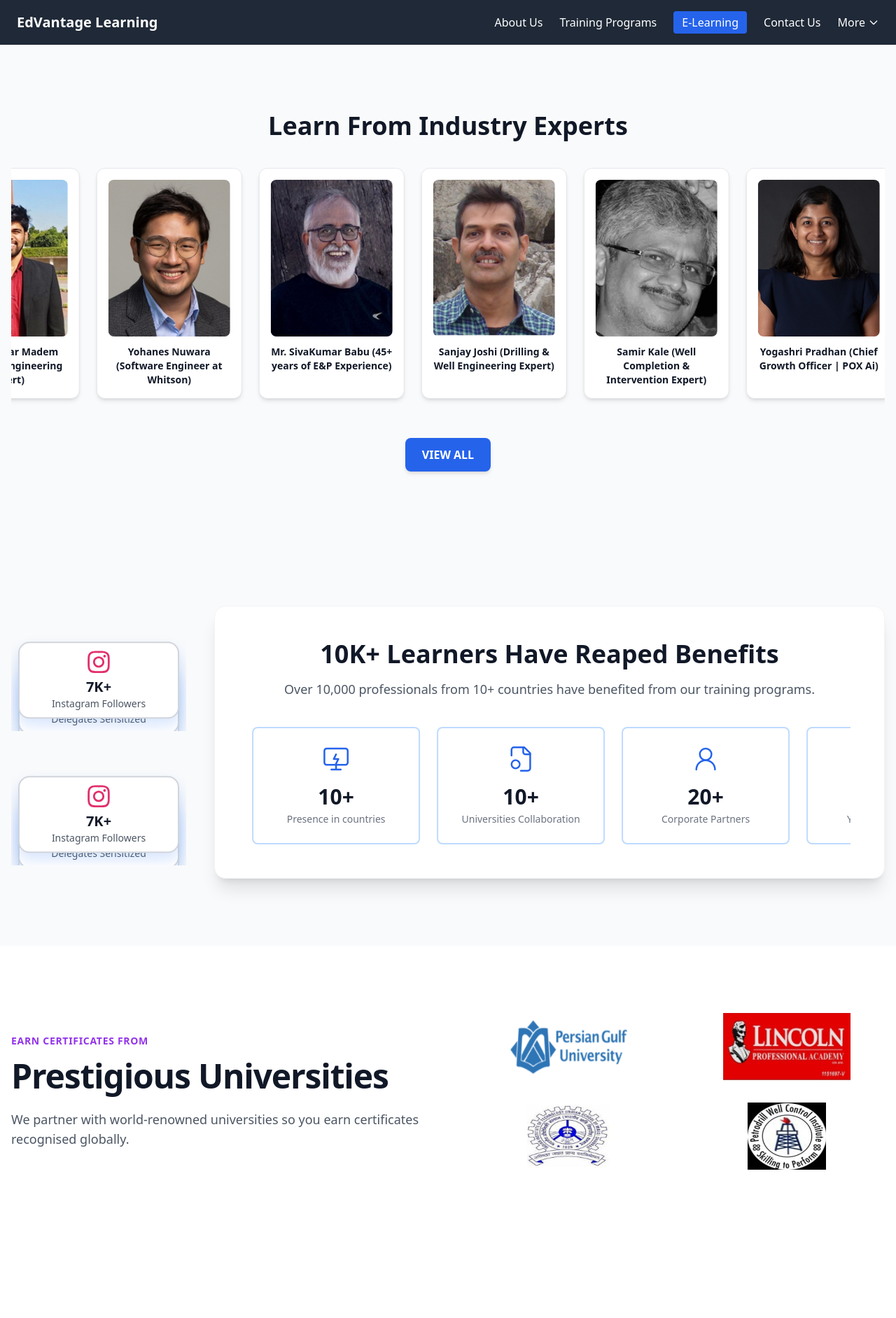
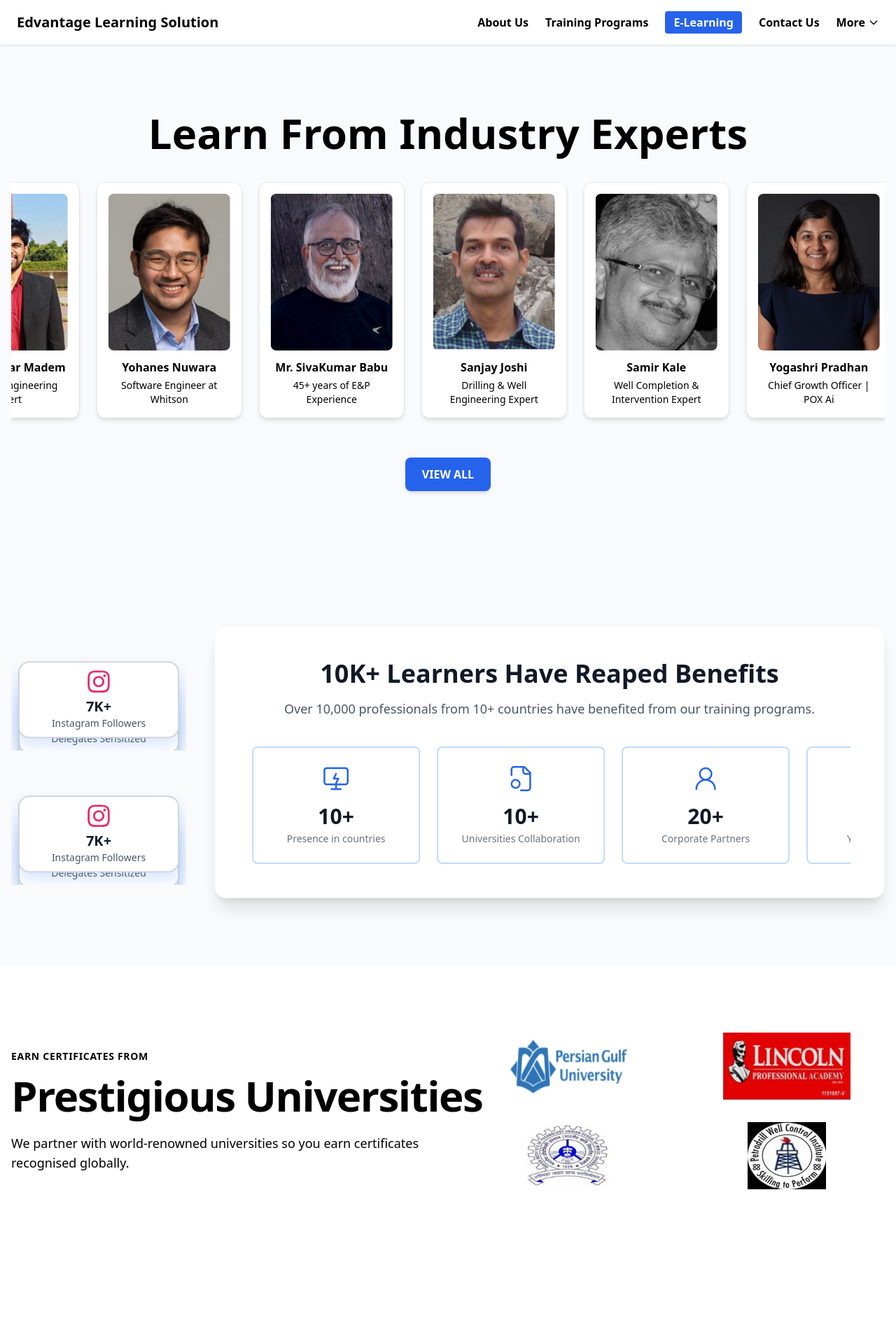
Before and after one commit to Anuj1212G/Edvantage, a React (Vite) app in the folder frontend/: page /mediaArticles in a window 1280 px wide. Shown: the top 1884 px of the page at 70% size. Built offline with nearby package versions, Linux system fonts and the light colour scheme.

Commit message:
more improvement in frontend

```diff
--- a/frontend/src/components/Footer.jsx
+++ b/frontend/src/components/Footer.jsx
@@ -55,7 +55,7 @@
                 <BookOpen className="h-8 w-8 text-white" />
               </div>
               <div>
-                <h2 className="text-xl font-bold">Edvantage Learning</h2>
+                <h2 className="text-xl font-bold">Edvantage Learning Solution</h2>
                 <p className="text-gray-400 text-sm">Oil & Gas Excellence</p>
               </div>
             </div>
@@ -183,7 +183,7 @@
                 <div className="max-w-7xl mx-auto px-4 sm:px-6 lg:px-8 py-6">
                   <div className="flex flex-col md:flex-row justify-between items-center space-y-4 md:space-y-0">
                     <div className="text-gray-400 text-sm">
-                      © 2025 Edvantage Learning. All rights reserved.
+                      © 2025 Edvantage Learning Solution. All rights reserved.
                     </div>
                     <div className="flex space-x-6 text-sm">
                       <a href="#" className="text-gray-400 hover:text-white transition-colors">Privacy Policy</a>
--- a/frontend/src/components/Header.jsx
+++ b/frontend/src/components/Header.jsx
@@ -1,92 +1,8 @@
-// // src/components/Header.jsx
-// import { Link, useLocation } from "react-router-dom";
-// import { useAuth } from "../context/AuthContext";
-
-// // --- Sub-Components for Link Groups ---
-
-// const WebsiteLinks = () => (
-//     <>
-//         <Link to="/">Home</Link>
-//         <Link to="/about">About</Link>
-//         <Link to="/programs">Programs</Link>
-//         <Link to="/placements">Placements</Link>
-//         <Link to="/events">Events</Link>
-//         <Link
-//             to="/courses" // Changed from /elearning to match the LMS route
-//             className="bg-blue-600 px-3 py-1 rounded hover:bg-blue-500"
-//         >
-//             E-Learning
-//         </Link>
-//     </>
-// );
-
-// const LMSLinks = ({ user, logout }) => (
-//     <>
-//         <Link to="/">Main Home</Link> {/* 👈 Added Main Home link */}
-//         <Link to="/courses">All Courses</Link>
-//         {user ? (
-//             <>
-//                 <Link to="/my-learning">My Learning</Link>
-//                 <Link to="/profile">Profile</Link>
-//                 <button
-//                     onClick={logout}
-//                     className="ml-4 px-3 py-1 bg-red-500 text-white rounded hover:bg-red-600"
-//                 >
-//                     Logout
-//                 </button>
-//             </>
-//         ) : (
-//             <>
-//                 <Link to="/login" className="text-gray-600 hover:text-gray-800">Login</Link>
-//                 <Link to="/signup" className="ml-4 px-3 py-1 bg-yellow-500 text-white rounded hover:bg-yellow-600">Signup</Link>
-//             </>
-//         )}
-//     </>
-// );
-
-// // --- Main Header Component ---
-
-// export default function Header() {
-//     const location = useLocation();
-//     const { user, logout } = useAuth();
-
-//     // Determine if the user is on an LMS-specific route
-//     const isLMSPath = location.pathname.startsWith("/courses") ||
-//                      location.pathname.startsWith("/checkout") ||
-//                      location.pathname.startsWith("/my-learning") ||
-//                      location.pathname.startsWith("/profile");
-
-//     const headerClasses = isLMSPath
-//         ? "bg-white shadow text-gray-800" // LMS style
-//         : "bg-gray-800 text-white";       // Website style
-
-//     const linkClasses = isLMSPath ? "text-gray-600 hover:text-gray-800" : "hover:text-gray-300";
-
-//     return (
-//         <header className={`${headerClasses} px-6 py-4 flex justify-between items-center`}>
-//             <h1 className="text-xl font-bold">
-//                 <Link to={isLMSPath ? "/courses" : "/"} className={isLMSPath ? "text-blue-600" : "text-white"}>
-//                     {isLMSPath ? "E-Learning" : "EdVantage"}
-//                 </Link>
-//             </h1>
-//             <nav className={`space-x-6 ${linkClasses}`}>
-//                 {isLMSPath ? (
-//                     <LMSLinks user={user} logout={logout} />
-//                 ) : (
-//                     <WebsiteLinks />
-//                 )}
-//             </nav>
-//         </header>
-//     );
-// }
-
-// // NOTE: You can now delete your LMSHeader.jsx file and use this unified Header.jsx
-
 import { Link, useLocation } from "react-router-dom";
 import { useAuth } from "../context/AuthContext";
 import { useState, useRef } from "react";
 
-// --- Website Links ---
+/* ----------------- WEBSITE LINKS ----------------- */
 const WebsiteLinks = () => {
   const [isMoreOpen, setIsMoreOpen] = useState(false);
   const closeTimeoutRef = useRef(null);
@@ -97,16 +13,16 @@
   };
 
   const handleMouseLeave = () => {
-    // Adds a small delay before closing so user can move cursor to dropdown
     closeTimeoutRef.current = setTimeout(() => setIsMoreOpen(false), 200);
   };
 
   return (
-    <div className="flex items-center gap-6 relative">
-      <Link to="/about" className="hover:text-blue-400 whitespace-nowrap">
+    <div className="flex items-center gap-6 relative text-black font-bold">
+
+      <Link to="/about" className="hover:text-blue-600 whitespace-nowrap">
         About Us
       </Link>
-      <Link to="/programs" className="hover:text-blue-400 whitespace-nowrap">
+      <Link to="/programs" className="hover:text-blue-600 whitespace-nowrap">
         Training Programs
       </Link>
       <Link
@@ -115,16 +31,17 @@
       >
         E-Learning
       </Link>
-<a href="#contact" className="hover:text-blue-400 whitespace-nowrap">
+      <a href="#contact" className="hover:text-blue-600 whitespace-nowrap">
         Contact Us
       </a>
+
       {/* More Dropdown */}
       <div
         className="relative"
         onMouseEnter={handleMouseEnter}
         onMouseLeave={handleMouseLeave}
       >
-        <button className="hover:text-blue-400 flex items-center gap-1 focus:outline-none whitespace-nowrap">
+        <button className="hover:text-blue-600 flex items-center gap-1 focus:outline-none whitespace-nowrap">
           More
           <svg
             xmlns="http://www.w3.org/2000/svg"
@@ -186,15 +103,23 @@
   );
 };
 
-// --- LMS Links ---
+/* ----------------- LMS LINKS ----------------- */
 const LMSLinks = ({ user, logout }) => (
   <>
-    <Link to="/">Main Home</Link>
-    <Link to="/courses">All Courses</Link>
+    <Link to="/" className="hover:text-blue-600">
+      Main Home
+    </Link>
+    <Link to="/courses" className="hover:text-blue-600">
+      All Courses
+    </Link>
     {user ? (
       <>
-        <Link to="/my-learning">My Learning</Link>
-        <Link to="/profile">Profile</Link>
+        <Link to="/my-learning" className="hover:text-blue-600">
+          My Learning
+        </Link>
+        <Link to="/profile" className="hover:text-blue-600">
+          Profile
+        </Link>
         <button
           onClick={logout}
           className="ml-4 px-3 py-1 bg-red-500 text-white rounded hover:bg-red-600"
@@ -204,7 +129,7 @@
       </>
     ) : (
       <>
-        <Link to="/login" className="text-gray-600 hover:text-gray-800">
+        <Link to="/login" className="text-gray-700 hover:text-blue-600">
           Login
         </Link>
         <Link
@@ -218,7 +143,7 @@
   </>
 );
 
-// --- Main Header Component ---
+/* ----------------- MAIN HEADER COMPONENT ----------------- */
 export default function Header() {
   const location = useLocation();
   const { user, logout } = useAuth();
@@ -229,27 +154,17 @@
     location.pathname.startsWith("/my-learning") ||
     location.pathname.startsWith("/profile");
 
-  const headerClasses = isLMSPath
-    ? "bg-white shadow text-gray-800"
-    : "bg-gray-800 text-white";
-
-  const linkClasses = isLMSPath
-    ? "text-gray-600 hover:text-gray-800"
-    : "hover:text-gray-300";
-
   return (
-    <header
-      className={`${headerClasses} px-6 py-4 flex justify-between items-center relative`}
-    >
+    <header className="bg-white text-black shadow px-6 py-4 flex justify-between items-center relative">
       <h1 className="text-xl font-bold">
         <Link
           to={isLMSPath ? "/courses" : "/"}
-          className={isLMSPath ? "text-blue-600" : "text-white"}
+          className={isLMSPath ? "text-blue-600" : "text-black"}
         >
-          {isLMSPath ? "E-Learning" : "EdVantage Learning"}
+          {isLMSPath ? "E-Learning" : "Edvantage Learning Solution"}
         </Link>
       </h1>
-      <nav className={`flex items-center gap-6 ${linkClasses}`}>
+      <nav className="flex items-center gap-6">
         {isLMSPath ? (
           <LMSLinks user={user} logout={logout} />
         ) : (
--- a/frontend/src/components/ProgramsSection.jsx
+++ b/frontend/src/components/ProgramsSection.jsx
@@ -55,13 +55,15 @@
       <div className="max-w-7xl mx-auto px-4 sm:px-6 lg:px-8">
         {/* --- Heading --- */}
    <div className="mb-6 text-center">
-          <h2 className="text-3xl font-bold mb-2 text-blue-900">
+  <h2 className="text-5xl font-semibold mb-3 text-black">
     Fuel Your Career with Our Specialized Programs
   </h2>
-          <p className="text-gray-700 text-lg">
+  <p className="text-black text-xl font-medium">
     Explore programs curated to enhance your skills and career prospects.
   </p>
 </div>
+
+
 
         <div className="grid grid-cols-12 gap-8">
           {/* --- Left Tabs --- */}
--- a/frontend/src/components/StatsSection.jsx
+++ b/frontend/src/components/StatsSection.jsx
@@ -162,23 +162,25 @@
   ];
 
  const experts = [
-    { name: "Yogashri Pradhan (Chief Growth Officer | POX Ai)", img: "/images/Yogashri.png" },
-    { name: "Vinod Kumar Madem (Reservoir Engineering Expert)", img: "/images/Vinod.png" },
-    { name: "Yohanes Nuwara (Software Engineer at Whitson)", img: "/images/Yohanes.png" },
-    { name: "Mr. SivaKumar Babu (45+ years of E&P Experience)", img: "/images/SivaKumar.png" },
-    { name: "Sanjay Joshi (Drilling & Well Engineering Expert)", img: "/images/Sanjay.png" },
-    { name: "Samir Kale (Well Completion & Intervention Expert)", img: "/images/SamirKale.png" },
+  { name: "Yogashri Pradhan", designation: "Chief Growth Officer | POX Ai", img: "/images/Yogashri.png" },
+  { name: "Vinod Kumar Madem", designation: "Reservoir Engineering Expert", img: "/images/Vinod.png" },
+  { name: "Yohanes Nuwara", designation: "Software Engineer at Whitson", img: "/images/Yohanes.png" },
+  { name: "Mr. SivaKumar Babu", designation: "45+ years of E&P Experience", img: "/images/SivaKumar.png" },
+  { name: "Sanjay Joshi", designation: "Drilling & Well Engineering Expert", img: "/images/Sanjay.png" },
+  { name: "Samir Kale", designation: "Well Completion & Intervention Expert", img: "/images/SamirKale.png" },
 ];
+
 
   const topRowLogos = corporateLogos.slice(0, Math.ceil(corporateLogos.length / 2));
   const bottomRowLogos = corporateLogos.slice(Math.ceil(corporateLogos.length / 2));
 
   return (
     <div className="bg-white font-sans">
-      {/* === Learn From Industry Experts === */}
+      {/* === Learn From Industry Experts === */
+
 <section className="bg-gray-50 py-16 sm:py-24">
   <div className="max-w-7xl mx-auto px-4 text-center">
-          <h2 className="text-3xl sm:text-4xl font-extrabold text-gray-900 mb-10">
+    <h2 className="text-5xl sm:text-6xl font-semibold text-black mb-10">
       Learn From Industry Experts
     </h2>
 
@@ -194,7 +196,8 @@
               alt={expert.name}
               className="w-full h-56 object-cover rounded-lg mb-3"
             />
-                  <p className="font-semibold text-gray-900 text-sm">{expert.name}</p>
+            <p className="font-semibold text-black text-base">{expert.name}</p>
+            <p className="text-black-600 text-sm mt-1">{expert.designation}</p>
           </div>
         ))}
       </div>
@@ -213,6 +216,7 @@
     </div>
   </div>
 </section>
+}
 
       {/* === Stats Section with Left Sidebar (Auto-Scrolling Horizontally) === */}
       <section className="bg-gray-50 py-16 sm:py-24">
@@ -256,13 +260,14 @@
       <section className="py-16 sm:py-24">
         <div className="max-w-7xl mx-auto px-4 grid lg:grid-cols-2 gap-16 items-center">
           <div>
-            <p className="text-sm font-semibold text-purple-600 tracking-wider uppercase">
+            <p className="text-sm font-semibold text-black-600 tracking-wider uppercase">
               EARN CERTIFICATES FROM
             </p>
-            <h2 className="mt-4 text-4xl sm:text-5xl font-extrabold text-gray-900 tracking-tight">
+        <h2 className="mt-4 text-5xl sm:text-6xl font-semibold text-black tracking-tight whitespace-nowrap">
   Prestigious Universities
 </h2>
-            <p className="mt-6 text-lg text-gray-600">
+
+            <p className="mt-6 text-lg text-black-600">
               We partner with world-renowned universities so you earn certificates recognised globally.
             </p>
           </div>
@@ -284,13 +289,14 @@
       <section className="bg-white py-20 sm:py-28 overflow-hidden">
         <div className="max-w-7xl mx-auto px-6">
          <div className="text-center mb-14">
-            <h2 className="text-4xl sm:text-5xl font-extrabold text-gray-900">
+  <h2 className="text-5xl sm:text-6xl font-semibold text-black">
     Our Corporate Partners
   </h2>
-            <p className="text-gray-500 mt-3 text-lg">
+  <p className="text-black mt-4 text-xl font-medium">
     Trusted by leading global companies and institutions
   </p>
 </div>
+
 
           {/* Top Row */}
           <div className="relative overflow-hidden mb-12">
```
Also changed, not shown: frontend/src/components/HeroSection.jsx (+15 -6 lines), frontend/src/components/TestimonialsSection.jsx (+4 -3 lines), frontend/src/components/WhyEdvantageSection.jsx (+3 -6 lines). Lines whose indentation alone changed are shown as unchanged.
